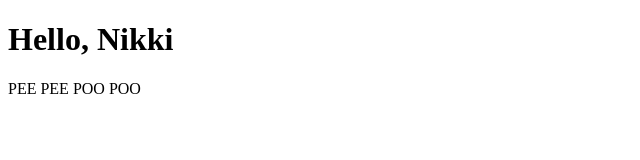
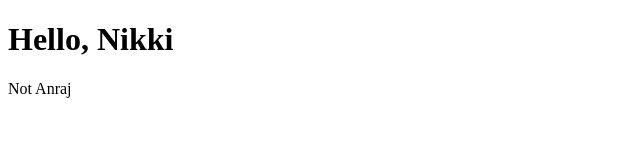
Before and after one commit to Kaneake/Vercel-app, a plain HTML site: page index.html in a window 1280 px wide. Shown: the full height of the page, 0-640 px from the left. Drawn offline with Linux system fonts and the light colour scheme.

Commit message:
Update title and paragraph text in index.html

```diff
--- a/index.html
+++ b/index.html
@@ -1,12 +1,12 @@
 <!DOCTYPE html>
 <html>
 <head>
-<title>THIS IS A TITLE</title>
+<title>Guess who this is?</title>
 </head>
 <body>
 
 <h1>Hello, Nikki</h1>
-<p>PEE PEE POO POO</p>
+<p>Not Anraj</p>
 
 </body>
 </html>
```
